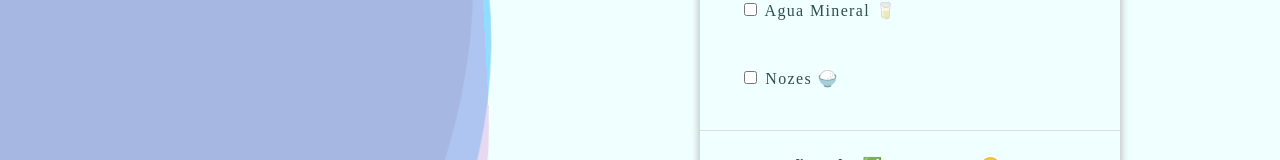
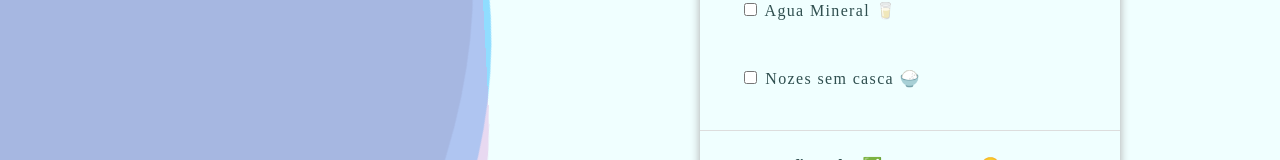
Before and after one commit to 97revenge/check-box-for-groceries, a React (Create React App) app: page / in a window 1280 px wide. Shown: the part 581-741 px from the top of the page. Built offline with nearby package versions, Linux system fonts and the light colour scheme; a web font is replaced by a local one.

Commit message:
checkList fix and issue for item.price 🆗

```diff
--- a/src/components/CheckList.jsx
+++ b/src/components/CheckList.jsx
@@ -15,13 +15,38 @@ import {
 function CheckList() {
   const [checked, setChecked] = useState([])
 
-  const checkLists = [
-    'Arroz 🍙 ',
-    'Banana 🍌',
-    'Peito de frango 🐔',
-    ' Agua Mineral 🥛',
-    ' Nozes  🍚',
+  const rawCheckLists = [
+    {
+      id: 1,
+      product: 'Arroz 🍙',
+      price: '$19,98',
+    },
+    {
+      id: 2,
+      product: 'Banana 🍌 ',
+      price: '$5,45',
+    },
+
+    {
+      id: 3,
+      product: 'Peito de frango 🐔',
+      price: '$19,98',
+    },
+    {
+      id: 4,
+      product: 'Agua Mineral 🥛',
+      price: '$1,79',
+    },
+    {
+      id: 5,
+      product: 'Nozes sem casca 🍚',
+      price: '$19,98',
+    },
   ]
+
+  const checkLists = rawCheckLists.map((item) => item.product)
+
+  // seria bastante interessante se tivessemos um Hover em `item.product` de `item.price`, trazendo as mesmas regras de negocios que estamos usando.
 
   const handleCheck = (event) => {
     var updatedList = [...checked] // rest operator : buscando todos os itens para o primeiro resultado
```
Also changed, not shown: rawAPI.json (deleted, +0 -36 lines).
